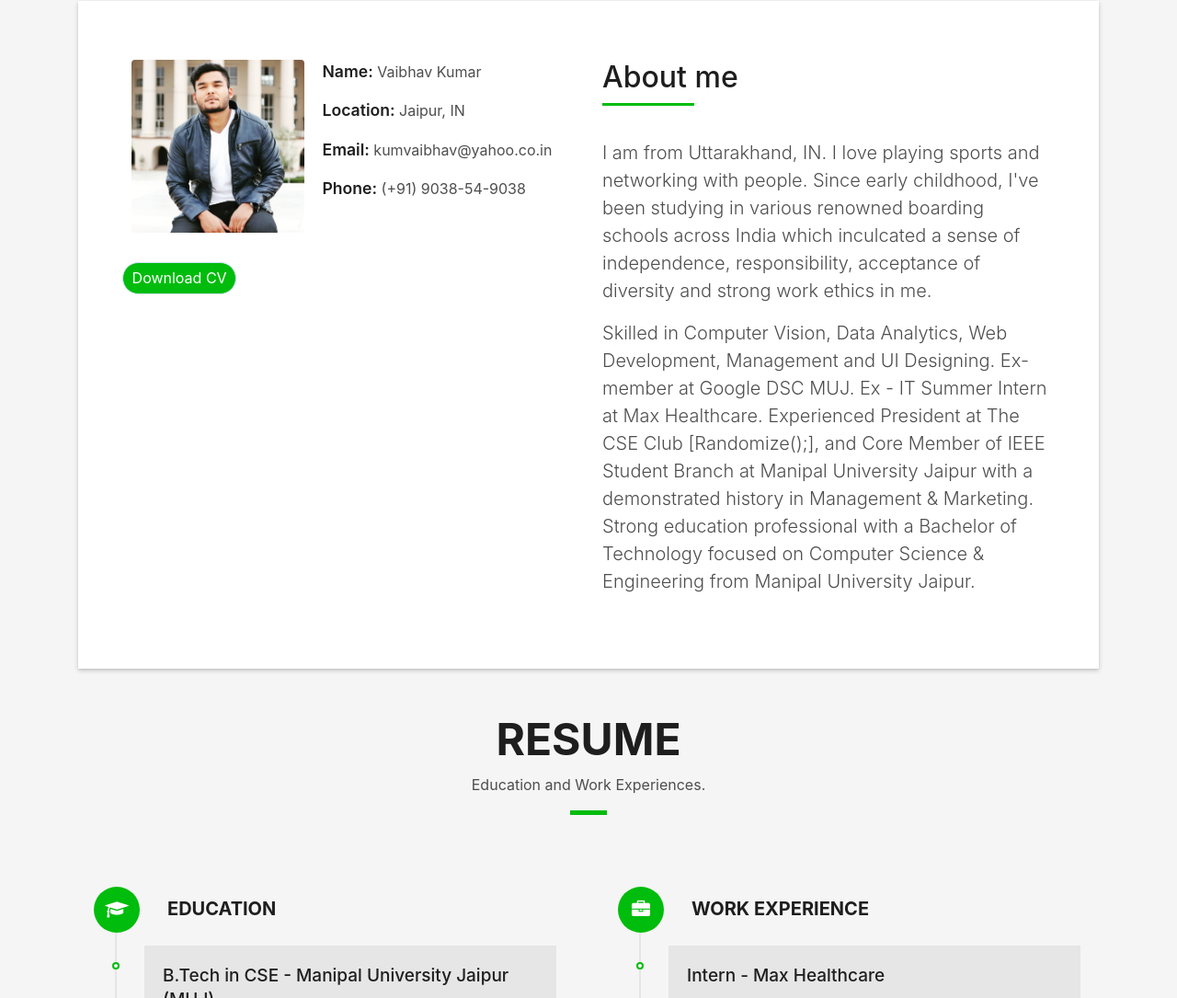
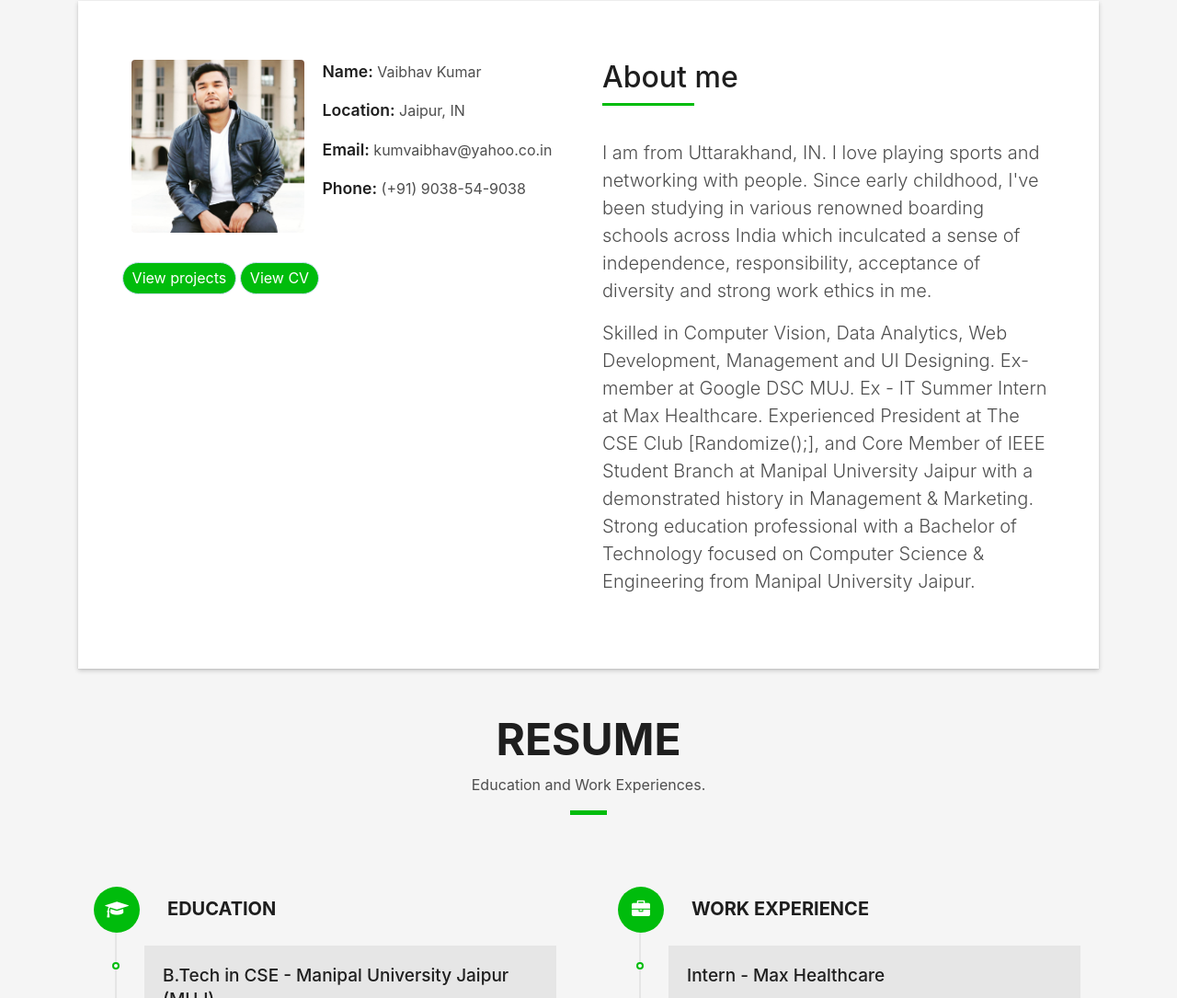
Before and after one commit to ivaibhavkr/ivaibhavkr.github.io, a plain HTML site: page index.html in a window 1280 px wide. Shown: the part 863-1948 px from the top of the page at 92% size. Drawn offline with Linux system fonts and the light colour scheme; files whose address does not match are found by name.

Commit message:
'View projects' button added

```diff
--- a/index.html
+++ b/index.html
@@ -17,13 +17,13 @@
 
   <meta charset="utf-8">
   <meta http-equiv="X-UA-Compatible" content="IE=edge" />
-  <title>Vaibhav Kumar | Home</title>
+  <title>Vaibhav Kumar | ivaibhavkr</title>
   <meta content="width=device-width, initial-scale=1.0" name="viewport">
   <meta content="" name="keywords">
   <meta content="" name="description">
 
   <!-- SEO -->
-  <title>Vaibhav Kumar | Home</title>
+  <title>Vaibhav Kumar | ivaibhavkr</title>
   <meta name="Vaibhav Kumar" content="Me is a slick, personal layout for any individual wanting a minimal online presence. Features include a big background image or video, logo, bio and icons." />
   <meta name="robots" content="index, follow" />
   <meta name="referrer" content="always" />
@@ -127,7 +127,9 @@
                     </div>
                   </div>
                 </div>
-                <a href="https://drive.google.com/file/d/1i2M2tImuSeU1ZPSq8zU8tfDVGKSYJp71/view" class="button button-a button-rouded" target="_blank">Download CV</a>
+                <a href="https://github.com/ivaibhavkr" class="button button-a button-rouded" target="_blank">View projects</a>
+                <a href="https://drive.google.com/file/d/1i2M2tImuSeU1ZPSq8zU8tfDVGKSYJp71/view" class="button button-a button-rouded" target="_blank">View CV</a>
+
 
                 <!-- <div class="skill-mf">
                   <p class="title-s">Skill</p>
```
